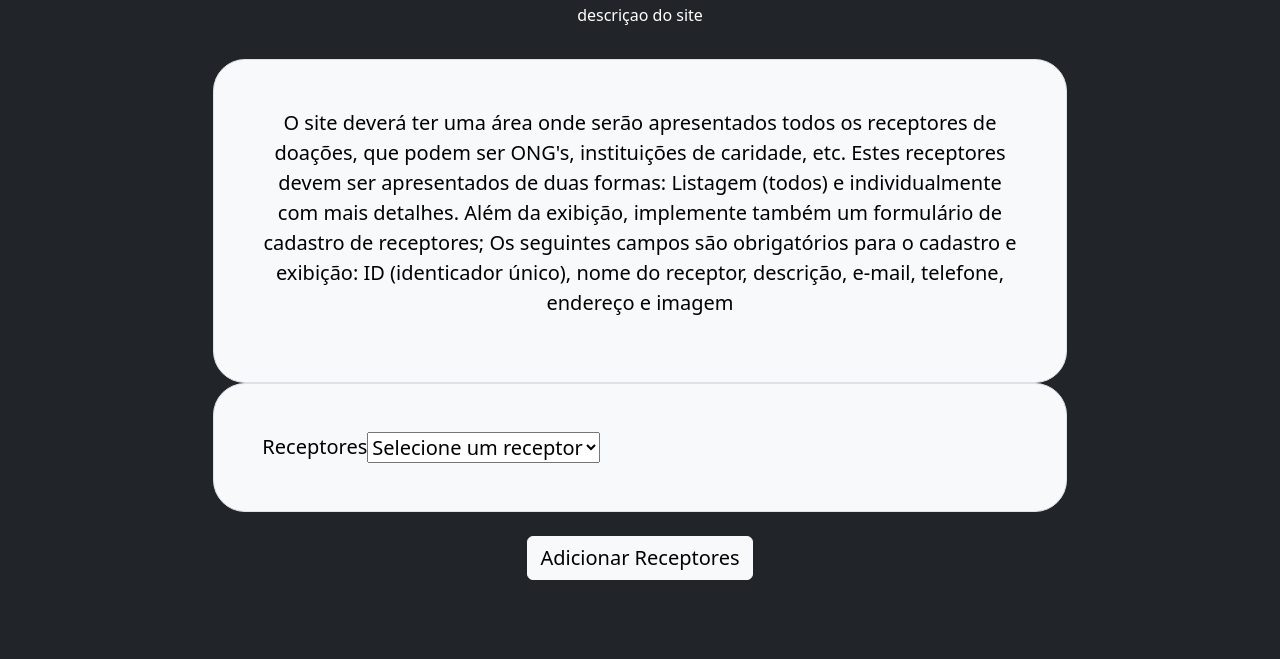
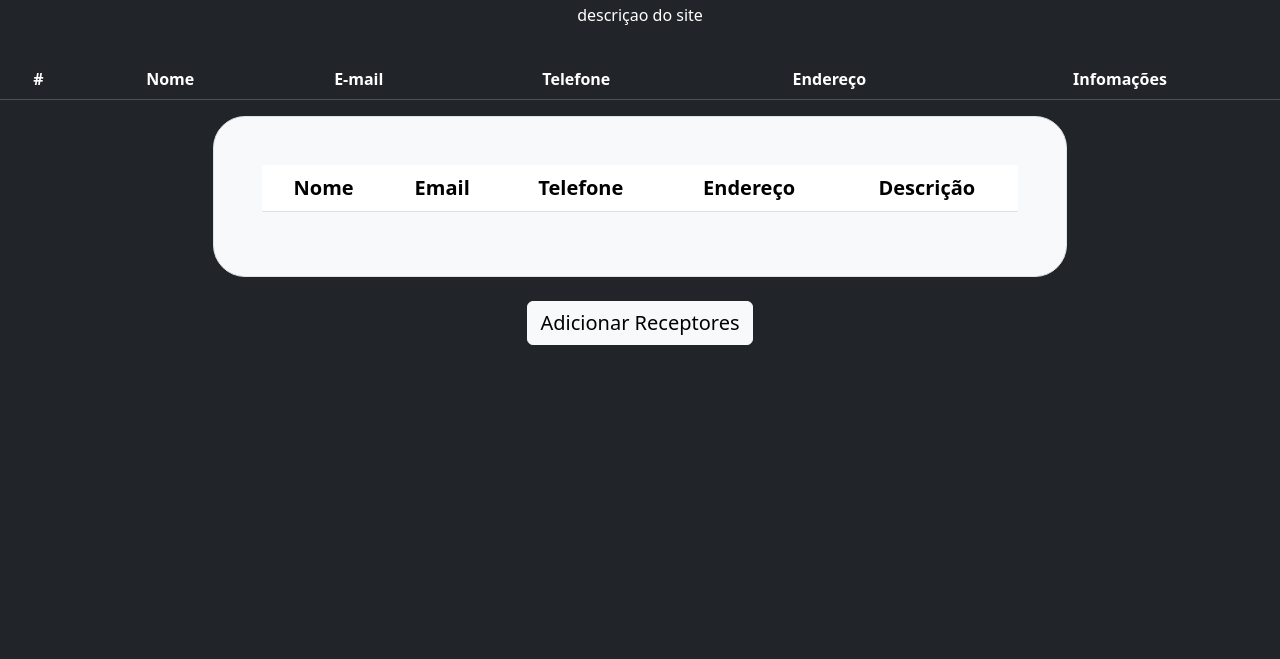
Before and after one commit to Ivan-Caliari/hackathon, a plain HTML site: page public/receptores.html in a window 1280 px wide. Shown: the part 141-800 px from the top of the page. Drawn offline with nearby package versions, Linux system fonts and the light colour scheme.

Commit message:
listDonators

```diff
--- a/Scripts/listDonators.js
+++ b/Scripts/listDonators.js
@@ -11,6 +11,7 @@ function GetDonator(id) {
         <td>${objDonator.Email}</td>
         <td>${objDonator.Phone}</td>
         <td>${objDonator.Adrress}</td>
+        <td>Alguma descrição mais aprofundada</td>
       </td>
       </tr>`
 }
--- a/public/receptores.html
+++ b/public/receptores.html
@@ -36,28 +36,34 @@
       </div>
     </div>
     <div class="bg-dark text-center">
+      <table class="table table-dark">
+        <thead>
+          <tr>
+            <th scope="col">#</th>
+            <th scope="col">Nome</th>
+            <th scope="col">E-mail</th>
+            <th scope="col">Telefone</th>
+            <th scope="col">Endereço</th>
+            <th scope="col">Infomações</th>
+          </tr>
+        </thead>
+        <tbody id="table-Body-Full-list">
+        </tbody>
+      </table>
       <div class="col-lg-8 border p-5 rounded-5 text-bg-light lead d-flex mx-auto">
-        <p>
-          O site deverá ter uma área onde serão apresentados todos os
-          receptores de doações, que podem ser ONG's, instituições de
-          caridade, etc. Estes receptores devem ser apresentados de duas
-          formas: Listagem (todos) e individualmente com mais detalhes. Além
-          da exibição, implemente também um formulário de cadastro de
-          receptores; Os seguintes campos são obrigatórios para o cadastro e
-          exibição: ID (identicador único), nome do receptor, descrição,
-          e-mail, telefone, endereço e imagem
-        </p>
-      </div>
-      <div class="col-lg-8 border p-5 rounded-5 text-bg-light lead d-flex mx-auto">
-        <label for="receptores">Receptores</label>
-        <select name="receptores" id="receptores">
-          <option value="" selected>Selecione um receptor</option>
-          <option value="ong">ONG</option>
-          <option value="escola">Escola</option>
-          <option value="hospital">Hospital</option>
-          <option value="receptor4">Receptor 4</option>
-        </select>
-        <div id="show-donator-info"></div>
+        <table class="table table-striped">
+          <thead>
+            <tr>
+              <th scope="col">Nome</th>
+              <th scope="col">Email</th>
+              <th scope="col">Telefone</th>
+              <th scope="col">Endereço</th>
+              <th scope="col">Descrição</th>
+            </tr>
+          </thead>
+          <tbody id="table-Body-Details">
+          </tbody>
+        </table>
       </div>
       <a href="/public/adicionarReceptor.html" type="button" class="btn btn-light text-decoration-none my-4 fs-5">Adicionar Receptores</a>
       </div>
```
